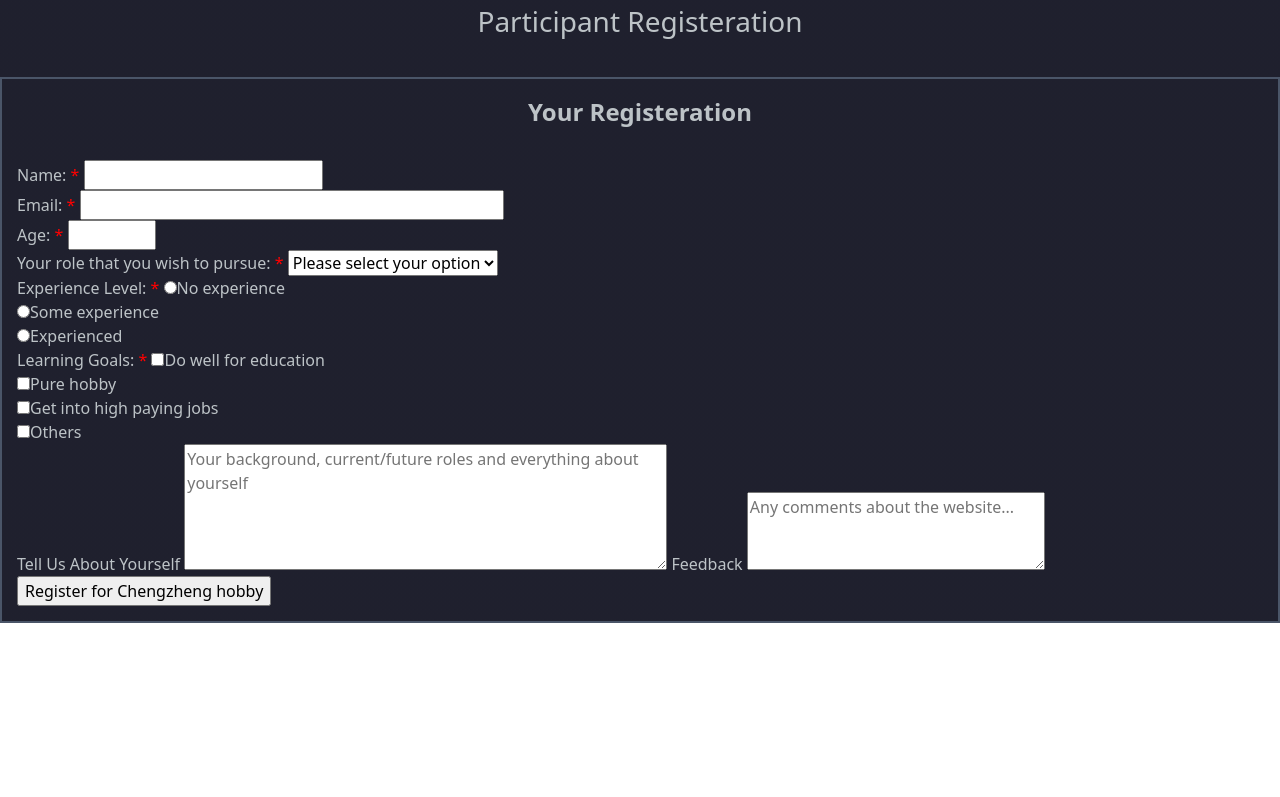
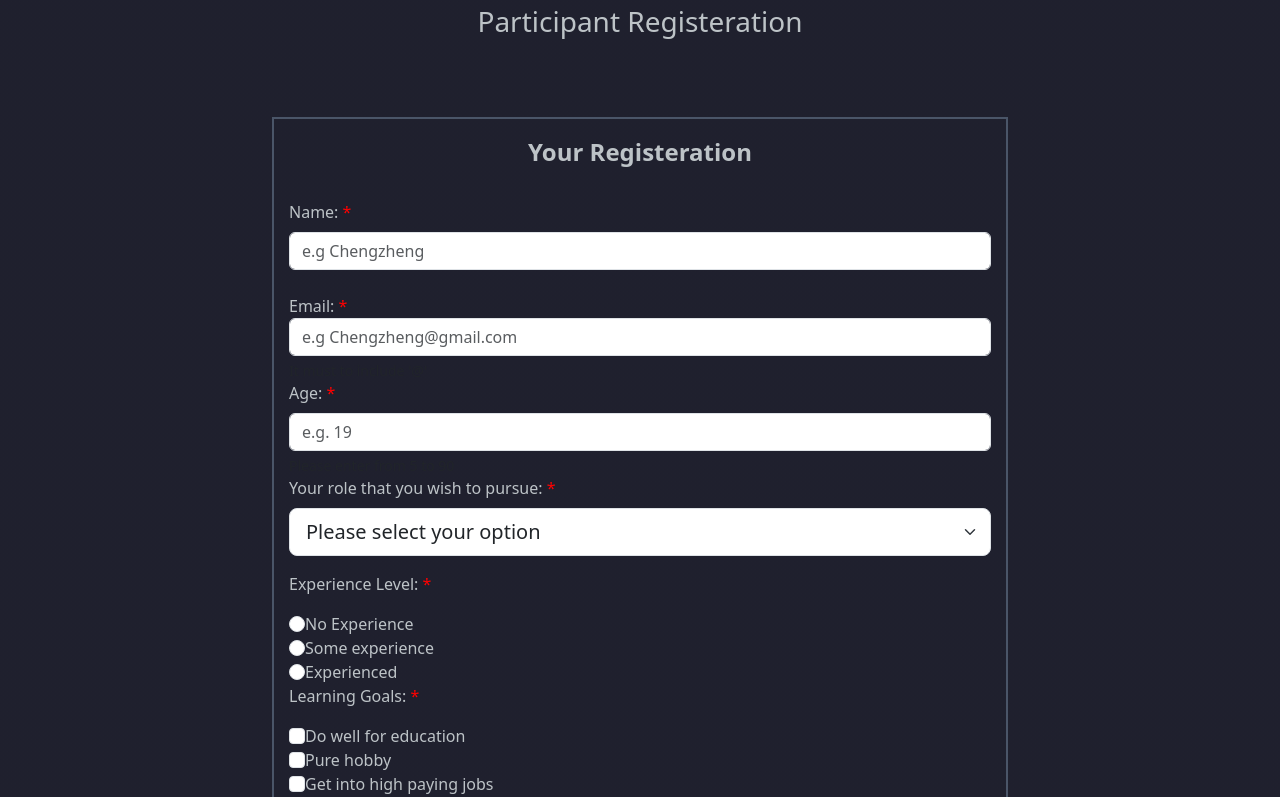
Before and after one commit to LiChengzheng-alt/Hobbies, a plain HTML site: page joinnow.html in a window 1280 px wide. Shown: the part 147-944 px from the top of the page. Before the commit the page ends 800 px from the top, so only its background shows below. Drawn offline with nearby package versions, Linux system fonts and the light colour scheme; files that its build step writes are made by us from their sources.

Commit message:
Update joinnow.html

```diff
--- a/joinnow.html
+++ b/joinnow.html
@@ -1,19 +1,22 @@
 <!DOCTYPE html>
 <html lang="en">
+
 <head>
     <meta charset="UTF-8">
     <meta name="viewport" content="width=device-width, initial-scale=1.0">
     <title>Chengzheng and Afraz hobbies</title>
-    <link rel="stylesheet" href="css/joinnow.css" />
+    <link rel="stylesheet" href="joinnow.css" />
+    <script src="joinnow.js"></script>
     <link href="https://cdn.jsdelivr.net/npm/bootstrap@5.3.6/dist/css/bootstrap.min.css" rel="stylesheet">
     <script src="https://cdn.jsdelivr.net/npm/bootstrap@5.3.6/dist/js/bootstrap.bundle.min.js"></script>
 </head>
+
 <body>
     <!-- Header Navigation Bar containing both your logo and your partner's navigation items -->
     <header>
         <!-- 1. Logo section -->
         <div class="logo-container">
-            <a href="#">Chengzheng and Afraz hobbies</a>
+            <a href="/index/index.html">Chengzheng and Afraz hobbies</a>
         </div>
         <!-- 2. Navigation Area: Your partner can still insert custom icon sets within this flex item -->
         <nav class="navbar navbar-expand-lg navbar-dark bg-dark">
@@ -27,7 +30,8 @@
                 <div class="collapse navbar-collapse" id="navbarNav">
                     <ul class="navbar-nav ms-auto">
                         <li class="nav-item dropdown">
-                            <a class="nav-link dropdown-toggle" id="JoinNowDropdown" role="button" data-bs-toggle="dropdown" aria-expanded="false" href="#">Afraz hobby</a>
+                            <a class="nav-link dropdown-toggle" id="JoinNowDropdown" role="button"
+                                data-bs-toggle="dropdown" aria-expanded="false" href="#">Afraz hobby</a>
                             <ul class="dropdown-menu dropdown-menu-dark" aria-labelledby="matchesDropdown">
                                 <li><a class="dropdown-item" href="Ligue1JoinNow.html">Join Now</a></li>
                                 <li><a class="dropdown-item" href="#">Team Standings</a></li>
@@ -35,11 +39,12 @@
                             </ul>
                         </li>
                         <li class="nav-item dropdown">
-                            <a class="nav-link dropdown-toggle" id="CodingDropdown" role="button" data-bs-toggle="dropdown" aria-expanded="false" href="#">Chengzheng hobby</a>
-                            <ul class="dropdown-menu dropdown-menu-dark" aria-labelledby="CodingDropdown">
-                                <li><a class="dropdown-item" href="joinnow.html">Join Now</a></li>
-                                <li><a class="dropdown-item" href='projects.html'>Projects</a></li>
-                                <li><a class="dropdown-item" href="LearnNow.html">Learn Coding</a></li>
+                            <a class="nav-link dropdown-toggle" id="CodingDropdown" data-bs-toggle="dropdown"
+                                href="#">Chengzheng hobby</a>
+                            <ul class="dropdown-menu dropdown-menu-dark">
+                                <li><a class="dropdown-item active" href="/JoinNow/joinnow.html">Join Now</a></li>
+                                <li><a class="dropdown-item" href='/project/projects.html'>Projects</a></li>
+                                <li><a class="dropdown-item" href="/LearnNow/LearnNow.html">Learn Coding</a></li>
                             </ul>
                         </li>
                     </ul>
@@ -49,47 +54,69 @@
     </header>
     <main>
         <h2>Join Chengzheng hobby</h2>
-        <form action="contact.html" method="post">
         <h3>Participant Registeration</h3>
+        <section class="container my-5">
+            <section class="row justify-content-center">
+                <section class="col-lg-8">
+                    <section id="joinnow">
+                        <form action="/contact/contact.html" method="get">
                             <fieldset>
                                 <legend>Your Registeration</legend>
-                <label for="name">Name: <span class='required'>&ast;</span></label>
-                <input type="text" id="name" name="name" size="20" required />
-                <br>
+                                <section class="form">
+                                    <label for="name" class="form-label">Name: <span class='required'>&ast;</span></label>
+                                    <input type="text" id="name" name="name" size="45" placeholder="e.g Chengzheng"
+                                        class="form-control" required /> <br>
                                     <label for="email">Email: <span class='required'>&ast;</span></label>
-                <input type="email" id="email" name="email" size="40" required />
-                <br>
-                <label for="sage">Age: <span class='required'>&ast;</span></label>
-                <input type="number" id="sage" name="sage" max="90" min="5"/>
-                <br>
-                <label for="role">Your role that you wish to pursue: <span class='required'>&ast;</span></label>
-                <select id="role">
+                                    <input type="email" id="email" name="email" size="45" class="form-control"
+                                        placeholder="e.g Chengzheng@gmail.com" required />
+                                    <section class="form-text">It must to include '@'</section>
+                                    <label for="sage" class="form-label">Age: <span class='required'>&ast;</span></label>
+                                    <input type="number" id="sage" name="sage" max="90" min="5" size="45"
+                                        class="form-control" placeholder="e.g. 19" required />
+                                    <section class="form-text">Please enter from 5 to 90</section>
+                                    <label for="role" class="form-label">Your role that you wish to pursue: <span
+                                            class='required'>&ast;</span></label>
+                                    <select id="role" class="form-select form-select-lg mb-3" required>
                                         <option value="Option" selected disabled>Please select your option</option>
                                         <option value="Cybersecurity">Cybersecurity</option>
                                         <option value="AI">AI</option>
-                    <option value="AI">Software Engineer</option>
+                                        <option value="Software Engineer">Software Engineer</option>
                                         <option value="Cloud Engineer">Cloud Engineer</option>
                                         <option value="Others">Others</option>
                                         <option value="Haven't decide">Haven't decide</option>
                                         <option value="Currently working">Currently Working</option>
                                     </select>
-                <br>
-                <label for="Level">Experience Level: <span class='required'>&ast;</span></label>
-                <input type="radio" id="Level" name="level" value="No experience" required/>No experience <br>
-                <input type="radio" id="Level" name="level" value="Some experience" />Some experience <br>
-                <input type="radio" id="Level" name="level" value="Experienced" />Experienced <br>
-                <label for="Goals" required>Learning Goals: <span class='required'>&ast;</span></label>
-                <input type="checkbox" id="Goals" name="Goal" value="University" required />Do well for education <br>
-                <input type="checkbox" id="Goals" name="Goal" value="Hobby" />Pure hobby <br>
-                <input type="checkbox" id="Goals" name="Goal" value="Jobs" />Get into high paying jobs <br>
-                <input type="checkbox" id="Goals" name="Goal" value="Others" />Others <br>
-                <label for="Yourself">Tell Us About Yourself</label>
-                <textarea id="Yourself" placeholder="Your background, current/future roles and everything about yourself" rows="5" cols="50"></textarea>
-                <label for="Feedback">Feedback</label>
-                <textarea id="Feedback" placeholder="Any comments about the website..." rows="3" cols="30"></textarea>
-                <input type="submit" value="Register for Chengzheng hobby" />
+                                    <p>Experience Level: <span class='required'>&ast;</span></p>
+                                    <input class="form-check-input" type="radio" id="No-exp" name="exp"
+                                        value="No experience" required />No Experience <br>
+                                    <input class="form-check-input" type="radio" id="Some-exp" name="exp"
+                                        value="Some experience" />Some experience <br>
+                                    <input class="form-check-input" type="radio" id="exp" name="exp"
+                                        value="Experienced" />Experienced <br>
+                                    <p>Learning Goals: <span class='required'>&ast;</span></p>
+                                    <input class="form-check-input" type="checkbox" id="Edu" name="Goals" value="University" />Do well for education <br>
+                                    <input class="form-check-input" type="checkbox" id="Hobby" name="Goals"
+                                        value="Hobby" />Pure hobby <br>
+                                    <input class="form-check-input" type="checkbox" id="Pay" name="Goals" value="Jobs" />Get
+                                    into high paying jobs <br>
+                                    <input class="form-check-input" type="checkbox" id="Other" name="Goals"
+                                        value="Others" />Others <br>
+                                    <label for="Yourself" class="form-label">Tell Us About Yourself</label>
+                                    <textarea id="Yourself" class="form-control"
+                                        placeholder="Your background, current/future roles and everything about yourself"
+                                        rows="5" cols="45"></textarea>
+                                    <label for="Feedback" class="form-label">Feedback</label>
+                                    <textarea id="Feedback" class="form-control"
+                                        placeholder="Any comments about the website..." rows="3" cols="45"></textarea>
+                                </section>
+                                <input type="submit" value="Register for Chengzheng hobby" class="btn btn-primary" />
                             </fieldset>
                         </form>
+                    </section>
+                </section>
+            </section>
+        </section>
     </main>
 </body>
+
 </html>
```
Lines whose indentation alone changed are shown as unchanged.
